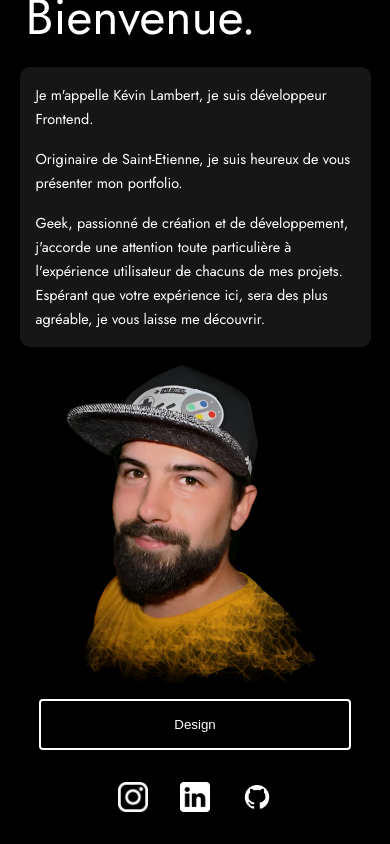
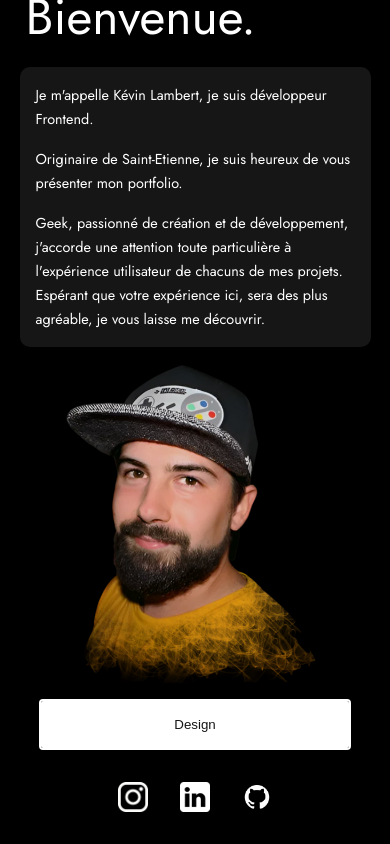
Before and after one commit to lambertkevin42/Portfolio-Ts, a React (Create React App) app: page / in a window 390 px wide. In both pictures the pointer is over the button "Design". Shown: the part 127-971 px from the top of the page. Built offline with nearby package versions, Linux system fonts and the light colour scheme.

Commit message:
scss fixed for mobile first

```diff
--- a/src/components/HeaderNav/headernav.scss
+++ b/src/components/HeaderNav/headernav.scss
@@ -25,14 +25,11 @@
         width: auto;
         text-align: center;
         font-size: 1rem;
+        transition: color .7s ease-in-out, box-shadow .7s ease-in-out;
 
         &:hover {
-            color: vars.$yellow;
-        }
-
-        &-button {
-            all: unset;
-            cursor: pointer;
+            box-shadow: inset 400px 0 0 0 vars.$white;
+            color: vars.$dark;
         }
     }
 
--- a/src/components/ToggleCard/buttontoggle.scss
+++ b/src/components/ToggleCard/buttontoggle.scss
@@ -10,5 +10,10 @@
     color: vars.$white;
     border: 2px solid vars.$white;
     border-radius: 4px;
+    transition: color .7s ease-in-out, box-shadow .7s ease-in-out;
 
+        &:hover {
+            box-shadow: inset 400px 0 0 0 vars.$white;
+            color: vars.$dark;
+        }
 }
```
